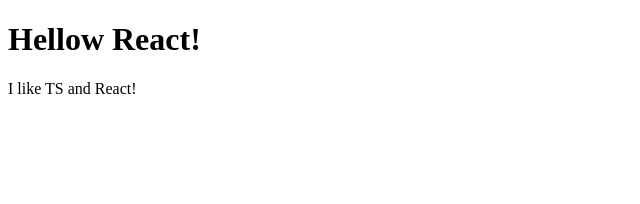
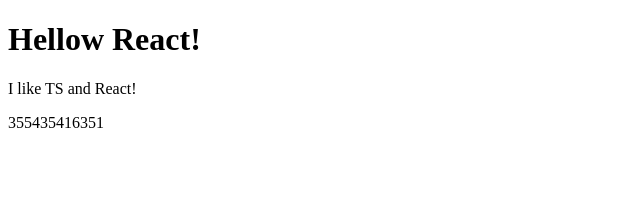
Before and after one commit to DoGukKim/react-basic-prepare, a React (Create React App) app: page / in a window 1280 px wide. Shown: the top 204 px of the page, without its empty margins (0-640 px from the left). Built offline with nearby package versions, Linux system fonts and the light colour scheme.

Commit message:
AddProp-TypesAndUseIt

```diff
--- a/package.json
+++ b/package.json
@@ -6,6 +6,7 @@
     "@testing-library/jest-dom": "^4.2.4",
     "@testing-library/react": "^9.3.2",
     "@testing-library/user-event": "^7.1.2",
+    "prop-types": "^15.7.2",
     "react": "^16.13.1",
     "react-dom": "^16.13.1",
     "react-scripts": "3.4.3"
--- a/src/Components/App.js
+++ b/src/Components/App.js
@@ -1,11 +1,19 @@
 import React from "react";
 import Screen from "./Screen";
+import PropsTypes from "prop-types";
+
 function App() {
   return (
     <>
-      <Screen name="React!">I like TS and React!</Screen>
+      <Screen name="React!" favNum={355435416351}>
+        I like TS and React!
+      </Screen>
     </>
   );
 }
 
+Screen.PropsTypes = {
+  name: PropsTypes.String,
+  favNum: PropsTypes.string.isRequired,
+};
 export default App;
--- a/src/Components/Screen.js
+++ b/src/Components/Screen.js
@@ -1,10 +1,11 @@
 import React, { children } from "react";
 
-const Screen = ({ name, children }) => {
+const Screen = ({ name, children, favNum }) => {
   return (
     <>
       <h1>Hellow {name}</h1>
       <p>{children}</p>
+      <p>{favNum}</p>
     </>
   );
 };
```
